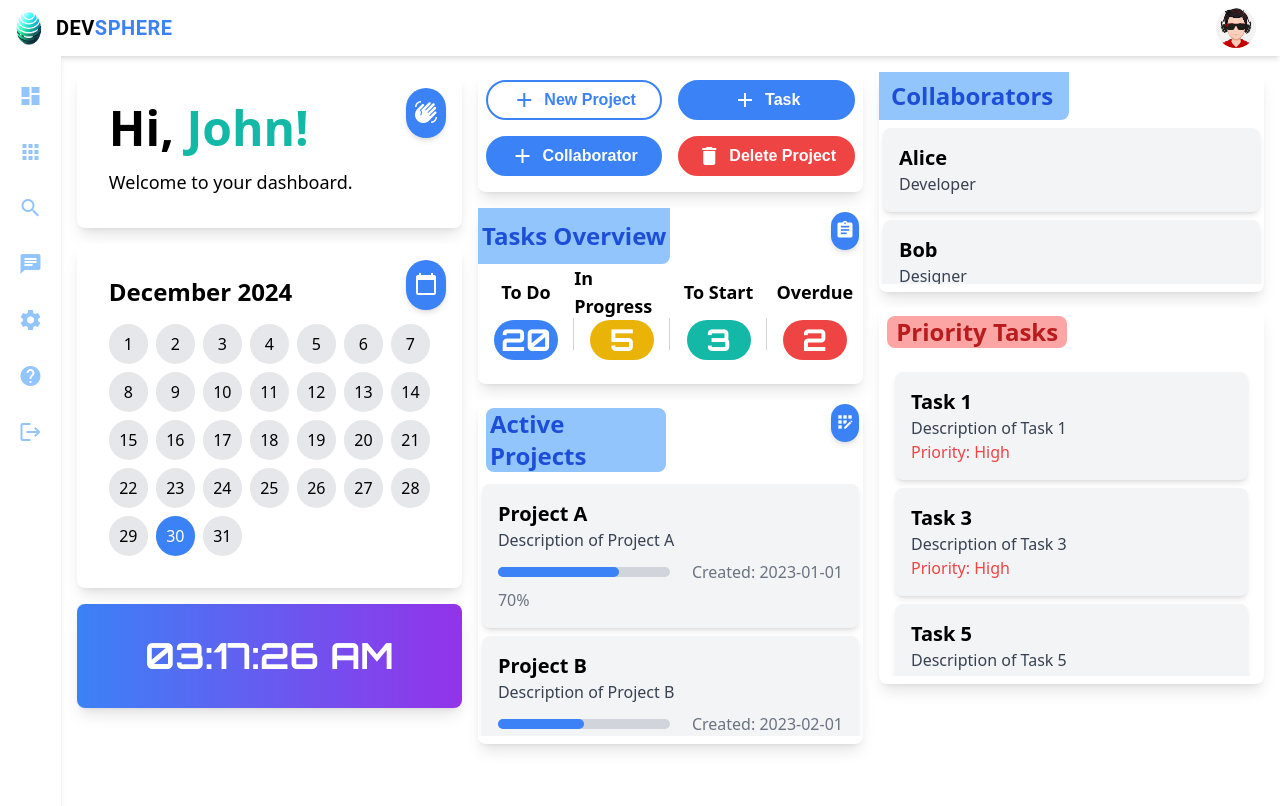
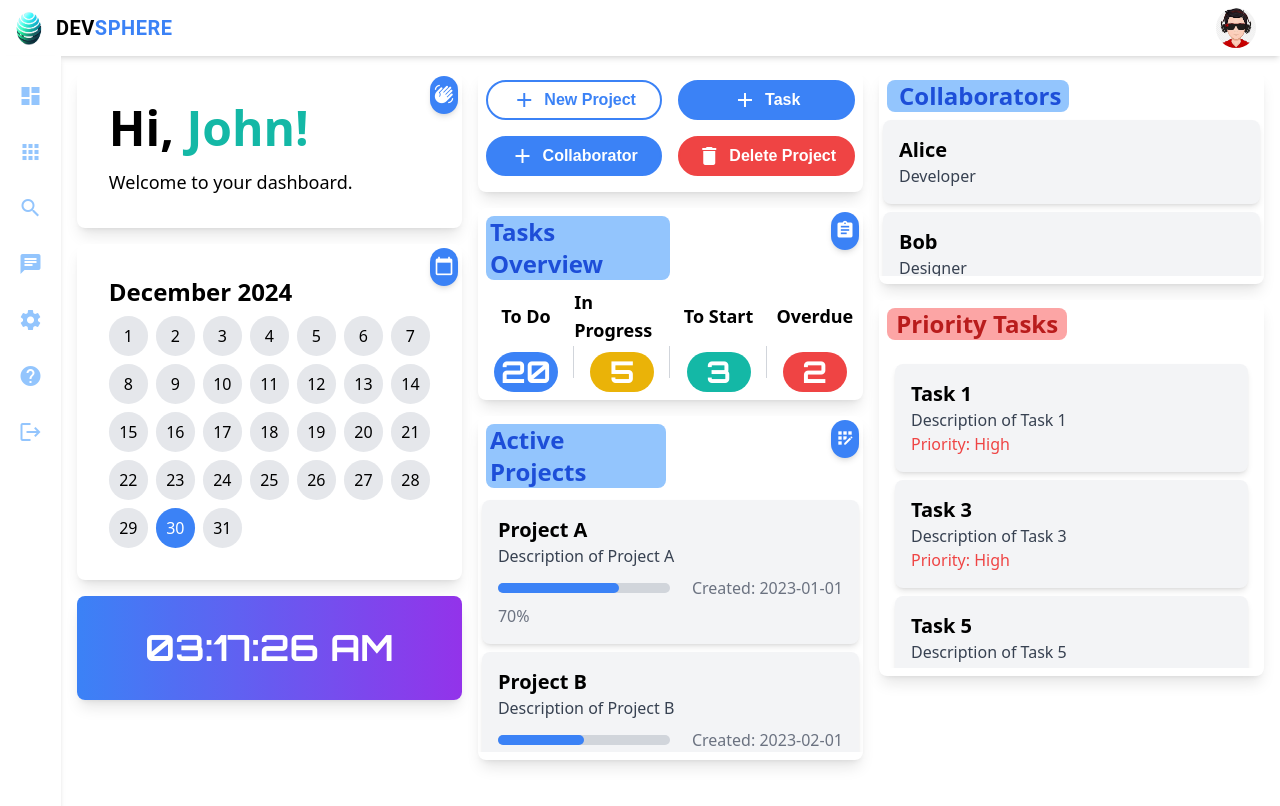
Before and after one commit to SenalAriyaratne/devsphere, a React (Create React App) app in the folder Endeavor.ReactUi/react-ui/: page /dashboard in a window 1280 px wide. Both pictures are taken after a click on the button "Sign in". Shown: the top 806 px of the page. Built offline with nearby package versions, Linux system fonts and the light colour scheme.

Commit message:
minor updates to formating

```diff
--- a/Endeavor.ReactUi/react-ui/src/components/CalendarCard.js
+++ b/Endeavor.ReactUi/react-ui/src/components/CalendarCard.js
@@ -8,11 +8,11 @@ const CalendarCard = () => {
   const days = eachDayOfInterval({ start: monthStart, end: monthEnd });
 
   return (
-    <div className="bg-white p-8 rounded-lg shadow-lg w-full relative">
-      <div className="absolute top-0 right-0 mt-4 mr-4 bg-blue-500 text-white p-2 rounded-full shadow-md">
-        <span className="material-icons text-2xl">calendar_today</span>
+    <div className="bg-white p-8 rounded-lg shadow-lg  w-full relative">
+      <div className="absolute top-0 right-0 mr-1 mt-1 bg-blue-500 text-white p-1 rounded-full shadow-md">
+        <span className="material-icons text-xl">calendar_today</span>
       </div>
-      <h2 className="text-2xl font-bold mb-4">{format(today, 'MMMM yyyy')}</h2>
+      <h2 className="text-2xl font-bold mb-2">{format(today, 'MMMM yyyy')}</h2>
       <div className="grid grid-cols-7 gap-2">
         {days.map((day) => (
           <div
--- a/Endeavor.ReactUi/react-ui/src/components/CollaboratorsCard.js
+++ b/Endeavor.ReactUi/react-ui/src/components/CollaboratorsCard.js
@@ -12,9 +12,9 @@ const CollaboratorCard = ({ collaborator }) => {
 const CollaboratorsCard = ({ collaborators }) => {
   return (
     <div className="bg-white pb-2 rounded-lg shadow-lg w-full relative mb-2 ">
-    <div className="grid grid-cols-4 grid-rows-1 gap-1">
-      <div className="col-span-2 row-span-1 flex p-2 bg-blue-300 rounded-br-lg">
-        <h2 className="text-2xl font-bold ml-1 text-blue-700 text-start">Collaborators</h2>
+    <div className="grid grid-cols-4 grid-rows-4 gap-1">
+      <div className="col-span-2 row-span-4 flex  bg-blue-300 rounded-lg ml-2 mt-2 justify-center">
+        <h2 className="md:text-2xl sm:text-xl font-bold ml-1 text-blue-700 text-center">Collaborators</h2>
       </div>
       <div className="col-span-4 row-span-4 p-1 h-40 overflow-y-scroll ">
         {collaborators.map((collaborator, index) => (
--- a/Endeavor.ReactUi/react-ui/src/components/TasksOverviewCard.js
+++ b/Endeavor.ReactUi/react-ui/src/components/TasksOverviewCard.js
@@ -1,17 +1,16 @@
 import React from "react";
 
 const TasksOverviewCard = ({ tasks }) => {
-    return (
+  return (
     <div className="bg-white pb-2 rounded-lg shadow-lg w-full relative">
-      <div className="grid grid-cols-4 grid-rows-3 ">
-        <div className="col-span-2 row-span-1 flex items-center  bg-blue-300  rounded-br-lg">
-          <h2 className="text-2xl font-bold ml-1 text-blue-700">Tasks Overview</h2>
+      <div className="grid grid-cols-4 grid-rows-2 ">
+        <div className="col-span-2 row-span-1 flex items-center justify-center bg-blue-300  rounded-lg ml-2 mt-2">
+          <h2 className=" md:text-2xl sm:text-xl  font-bold ml-1 text-blue-700 ">Tasks Overview</h2>
         </div>
         <div className=" col-span-2 row-span-1">
           <div className="absolute top-0 right-0 mr-1 mt-1 bg-blue-500 text-white p-1 rounded-full shadow-md">
-          <span className="material-icons text-xl text-white">assignment</span>
+            <span className="material-icons text-xl text-white">assignment</span>
           </div>
-
         </div>
         <div className="col-span-1 row-span-1 flex items-center justify-center">
           <h3 className="text-lg font-bold">To Do</h3>
@@ -50,7 +49,7 @@ const TasksOverviewCard = ({ tasks }) => {
         </div>
       </div>
     </div>
-    );
+  );
 }
 
 export default TasksOverviewCard;
--- a/Endeavor.ReactUi/react-ui/src/components/TitleBar.js
+++ b/Endeavor.ReactUi/react-ui/src/components/TitleBar.js
@@ -1,8 +1,9 @@
 import React, { useState } from 'react';
+import { Link } from 'react-router-dom';
 import '../App.css';
 import profilePicture from '../assets/images/profile.jpg'; // Adjust the path to your image
 import logo from '../assets/images/logoDS.PNG';
-const TitleBar = ({ isSignedIn, onSignIn }) => {
+const TitleBar = ({ isSignedIn, onSignIn, onCreateAccount }) => {
     // const [isSignedIn, setIsSignedIn] = useState(false); // State to track if the user is signed in
 
     return (
@@ -18,7 +19,8 @@ const TitleBar = ({ isSignedIn, onSignIn }) => {
                 <img src={profilePicture} alt="Profile" className="profile-picture" />
             ) : (
                 <div className="auth-buttons">
-                    <button className="create-account-button">Create Account</button>
+                    <button className="create-account-button" onClick={onCreateAccount}>Create Account</button>
+
                     <button className="sign-in-button" onClick={onSignIn}>Sign in</button>
                 </div>
             )}
--- a/Endeavor.ReactUi/react-ui/src/components/ToolBar.js
+++ b/Endeavor.ReactUi/react-ui/src/components/ToolBar.js
@@ -16,21 +16,21 @@ const Toolbar = () => {
           <span className="material-icons tool-icon">dashboard</span>
           <span className="tooltip-text">Dashboard</span>
         </Link>
-        <div className="tool-item">
+        <Link to="/projects" className="tool-item">
           <span className="material-icons tool-icon">apps</span>
           <span className="tooltip-text">Projects</span>
-        </div>
+        </Link>
         <div className="tool-item">
           <span className="material-icons tool-icon">search</span>
           <span className="tooltip-text">Search</span>
         </div>
-        <div className="tool-item">
+        <Link to="/chat" className="tool-item">
           <span className="material-icons tool-icon">chat</span>
-          <span className="tooltip-text">Search</span>
-        </div>
+          <span className="tooltip-text">Chat</span>
+        </Link>
         <div className="tool-item">
           <span className="material-icons tool-icon">settings</span>
-          <span className="tooltip-text">Chat</span>
+          <span className="tooltip-text">Settings</span>
         </div>
         <div className="tool-item">
           <span className="material-icons tool-icon">help</span>
--- a/Endeavor.ReactUi/react-ui/src/components/WelcomeCard.js
+++ b/Endeavor.ReactUi/react-ui/src/components/WelcomeCard.js
@@ -3,8 +3,8 @@ import React from 'react';
 const WelcomeCard = ({ firstName }) => {
   return (
     <div className="bg-white p-8 rounded-lg shadow-lg w-full relative">
-      <div className="absolute top-0 right-0 mt-4 mr-4 bg-blue-500 text-white p-2 rounded-full shadow-md">
-        <span className="material-icons text-2xl">waving_hand</span>
+      <div className="absolute top-0 right-0 mt-1 mr-1 bg-blue-500 text-white p-1 rounded-full shadow-md">
+        <span className="material-icons text-xl">waving_hand</span>
       </div>
       <h2 className="text-5xl font-bold">
         <span className="text-black">Hi, </span>
```
